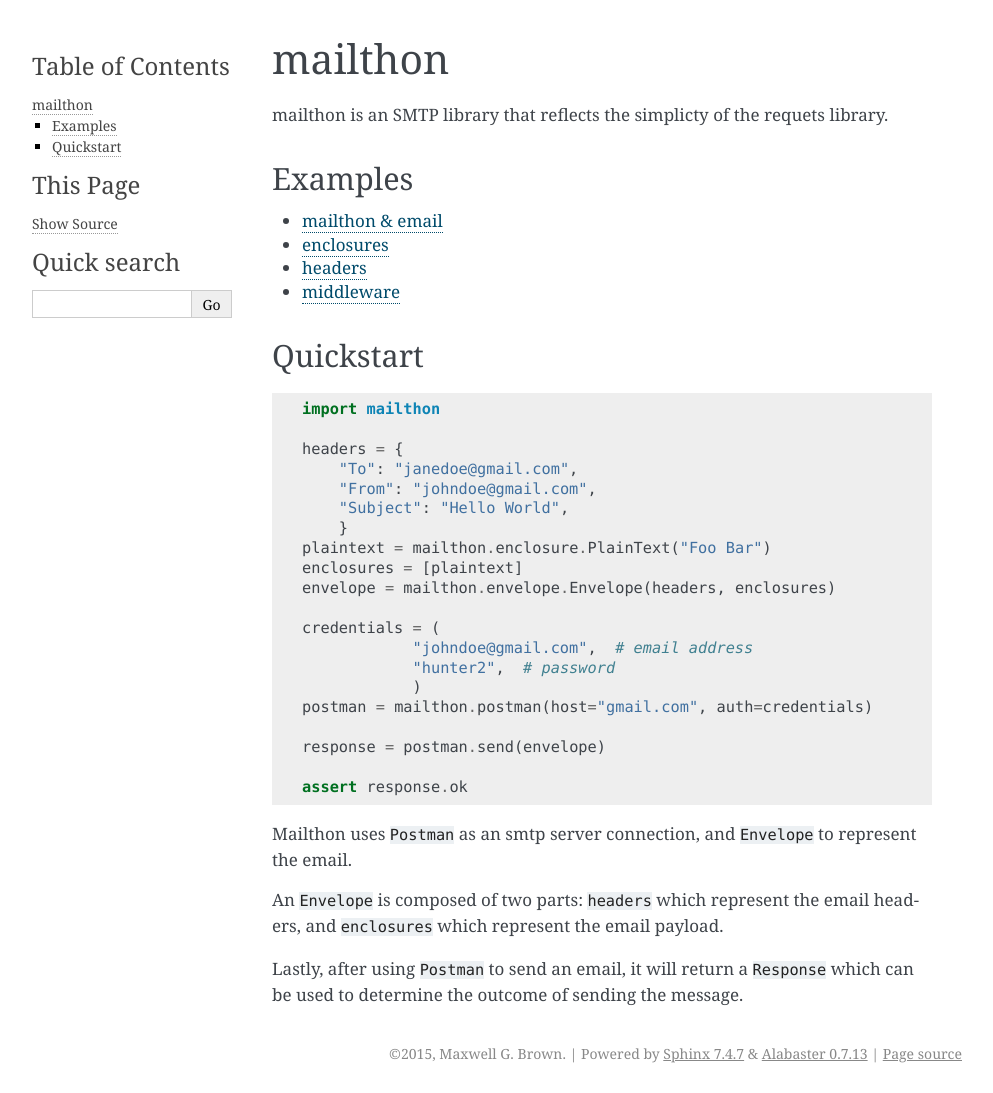
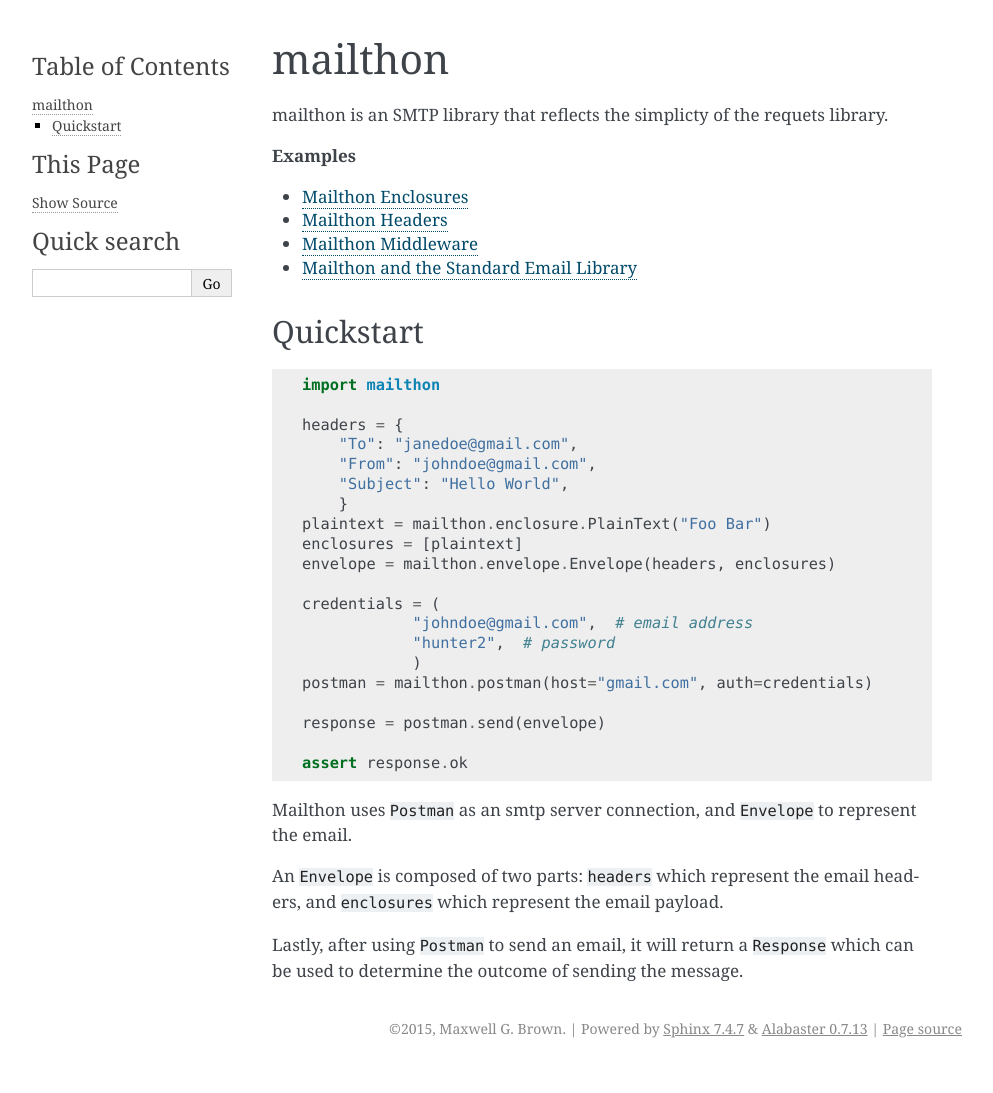
Before and after one commit to MaxwellGBrown/notebook, a Sphinx documentation site: the page built from docs/source/python_libraries/mailthon.rst, in a window 1280 px wide. Shown: the whole page, without its empty margins (148-1141 px from the left). Built offline with Sphinx 7.4.7, drawn with Linux system fonts in a browser that asks for light colours; after the commit the page ends 1068 px from its top, so only the background shows below that.

Commit message:
moved & updated mailthon

```diff
--- a/docs/source/index.rst
+++ b/docs/source/index.rst
@@ -16,6 +16,7 @@ Python Libraries
    :glob:
 
    python_libraries/fabric
+   python_libraries/mailthon
 
 
 Indices and tables
--- a/docs/source/python_libraries/mailthon/email_library/email_library.rst
+++ b/docs/source/python_libraries/examples/mailthon_and_email/mailthon_and_email.rst
@@ -1,6 +1,6 @@
-================
-mailthon & email
-================
+=======================================
+Mailthon and the Standard Email Library
+=======================================
 
 This section highlights some examples of working with ``mailthon`` and ``email``.
 
--- a/docs/source/python_libraries/mailthon/enclosure/enclosure.rst
+++ b/docs/source/python_libraries/examples/mailthon_enclosure/mailthon_enclosure.rst
@@ -1,6 +1,6 @@
-==========
-enclosures
-==========
+===================
+Mailthon Enclosures
+===================
 
 ------------------
 mailthon.enclosure
--- a/docs/source/python_libraries/mailthon/headers/headers.rst
+++ b/docs/source/python_libraries/examples/mailthon_headers/mailthon_headers.rst
@@ -1,6 +1,6 @@
-=======
-headers
-=======
+================
+Mailthon Headers
+================
 
 --------------
 Headers Basics
--- a/docs/source/python_libraries/mailthon/middleware/middleware.rst
+++ b/docs/source/python_libraries/examples/mailthon_middleware/mailthon_middleware.rst
@@ -1,6 +1,6 @@
-==========
-middleware
-==========
+===================
+Mailthon Middleware
+===================
 
 ``mailthon`` allows us to plug middleware into our SMTP connection so that we can interact with other features of our SMTP server. It's important to note that the middleware can only interact with with the SMTP server connection object, and nothing else. Any middleware made will depend solely on the different commands and interactions the SMTP server provides.
 
--- a/docs/source/python_libraries/mailthon/mailthon.rst
+++ b/docs/source/python_libraries/mailthon.rst
@@ -4,15 +4,16 @@ mailthon
 
 mailthon is an SMTP library that reflects the simplicty of the requets library.
 
---------
-Examples
---------
+**Examples**
 
 .. toctree::
-    :maxdepth: 1
-    :glob:
+   :maxdepth: 1
 
-    ./*/*
+   examples/mailthon_enclosure/mailthon_enclosure
+   examples/mailthon_headers/mailthon_headers
+   examples/mailthon_middleware/mailthon_middleware
+   examples/mailthon_and_email/mailthon_and_email
+
 
 
 ----------
```
Also changed, not shown: docs/source/python_libraries/examples/mailthon_and_email/email_to_mailthon.py (renamed from docs/source/python_libraries/mailthon/email_library/email_to_mailthon.py), docs/source/python_libraries/examples/mailthon_enclosure/enclosure.py (renamed from docs/source/python_libraries/mailthon/enclosure/enclosure.py), docs/source/python_libraries/examples/mailthon_enclosure/text.txt (renamed from docs/source/python_libraries/mailthon/enclosure/text.txt), docs/source/python_libraries/examples/mailthon_headers/headers.py (renamed from docs/source/python_libraries/mailthon/headers/headers.py), docs/source/python_libraries/examples/mailthon_middleware/middleware.py (renamed from docs/source/python_libraries/mailthon/middleware/middleware.py), 4 other files.
